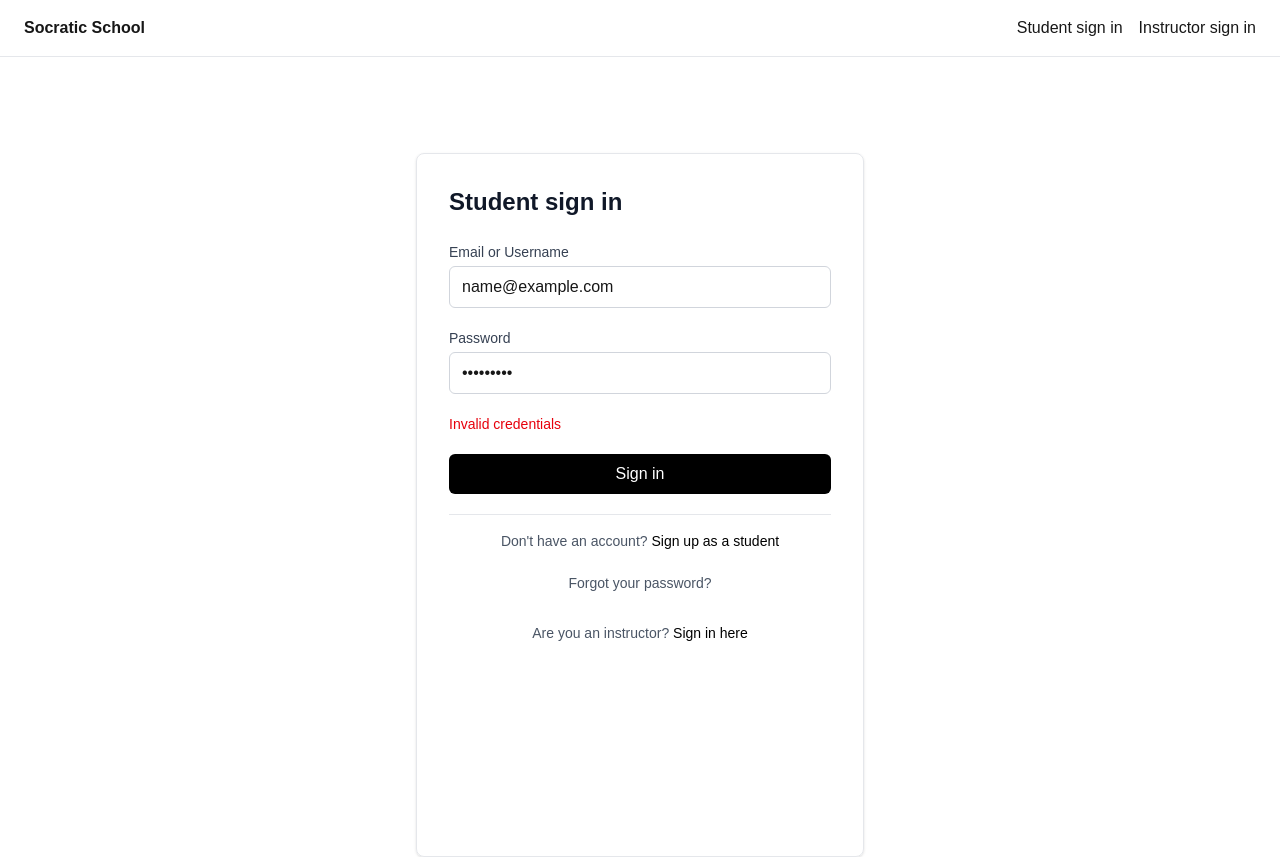
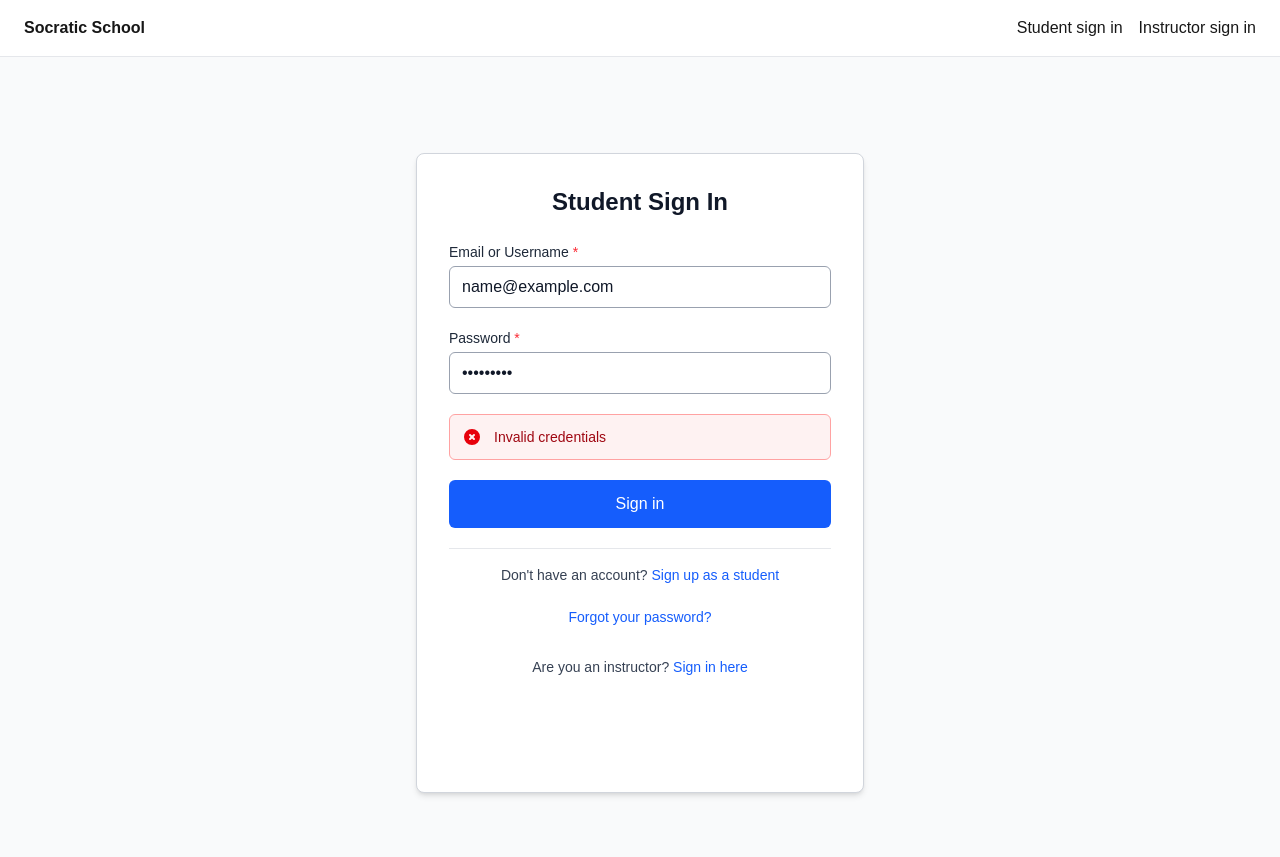
Before and after one commit to parlamas/socratic-school, a Next.js app: page /students/sign-in in a window 1280 px wide. Both pictures are taken after typing "name@example.com", "Sample123" into the empty fields and a click on the button "Sign in". Built offline with nearby package versions, Linux system fonts and the light colour scheme; no server answers; the database is empty.

Commit message:
20251231-1150

```diff
--- /dev/null
+++ b/src/app/api/auth/verify-email/route.ts
@@ -0,0 +1,54 @@
+// src/app/api/auth/verify-email/route.ts
+
+import { NextResponse } from "next/server";
+import { prisma } from "@/lib/prisma.server";
+
+export async function GET(req: Request) {
+  try {
+    const { searchParams } = new URL(req.url);
+    const token = searchParams.get("token");
+
+    if (!token) {
+      return NextResponse.json(
+        { error: "Missing verification token" },
+        { status: 400 }
+      );
+    }
+
+    // Find user with this token
+    const user = await prisma.user.findFirst({
+      where: {
+        verificationToken: token,
+        verificationTokenExpires: {
+          gt: new Date(), // Token hasn't expired
+        },
+      },
+    });
+
+    if (!user) {
+      return NextResponse.json(
+        { error: "Invalid or expired verification token" },
+        { status: 400 }
+      );
+    }
+
+    // Update user to mark email as verified
+    await prisma.user.update({
+      where: { id: user.id },
+      data: {
+        emailVerified: new Date(),
+        verificationToken: null,
+        verificationTokenExpires: null,
+      },
+    });
+
+    // Redirect to sign-in page with success message
+    return NextResponse.redirect(`${process.env.NEXTAUTH_URL}/students/sign-in?verified=true`);
+  } catch (err) {
+    console.error("Email verification error:", err);
+    return NextResponse.json(
+      { error: "Internal server error" },
+      { status: 500 }
+    );
+  }
+}
--- a/src/app/api/students/sign-up/route.ts
+++ b/src/app/api/students/sign-up/route.ts
@@ -84,6 +84,7 @@ export async function POST(req: Request) {
       },
     });
 
+    try {
       // 6️⃣ Generate verification token
       const token = crypto.randomBytes(32).toString("hex");
       const expires = new Date(Date.now() + 1000 * 60 * 60 * 24); // 24h
@@ -99,11 +100,32 @@ export async function POST(req: Request) {
       // 7️⃣ Send verification email
       await sendVerificationEmail(email, token);
 
-    return NextResponse.json({ success: true });
+      return NextResponse.json({
+        success: true,
+        message: "Account created! Please check your email to verify your account."
+      });
+
+    } catch (emailError) {
+      console.error("Email sending failed:", emailError);
+
+      // Still return success, but notify user to contact support
+      return NextResponse.json({
+        success: true,
+        message: "Account created, but we couldn't send the verification email. Please contact support or try signing in to resend verification.",
+        warning: "email_not_sent"
+      });
+    }
+
   } catch (err) {
-    console.error(err);
+    console.error("Sign-up error:", err);
     return NextResponse.json(
-      { error: "Internal server error" },
+      {
+        error: "Internal server error",
+        // Include more details in development
+        ...(process.env.NODE_ENV === "development" && {
+          details: err instanceof Error ? err.message : String(err)
+        })
+      },
       { status: 500 }
     );
   }
--- a/src/app/students/sign-in/page.tsx
+++ b/src/app/students/sign-in/page.tsx
@@ -2,21 +2,33 @@
 
 "use client";
 
-import { useState } from "react";
-import { useRouter } from "next/navigation";
+import { useState, useEffect } from "react";
+import { useRouter, useSearchParams } from "next/navigation";
 import Link from "next/link";
 
 export default function StudentSignInPage() {
   const router = useRouter();
+  const searchParams = useSearchParams();
+  const verified = searchParams.get("verified");
 
   const [email, setEmail] = useState("");
   const [password, setPassword] = useState("");
   const [error, setError] = useState<string | null>(null);
+  const [success, setSuccess] = useState<string | null>(null);
   const [loading, setLoading] = useState(false);
+
+  useEffect(() => {
+    if (verified === "true") {
+      setSuccess("🎉 Email verified successfully! You can now sign in.");
+      // Clear the URL parameter
+      router.replace("/students/sign-in");
+    }
+  }, [verified, router]);
 
   async function handleSubmit(e: React.FormEvent) {
     e.preventDefault();
     setError(null);
+    setSuccess(null);
     setLoading(true);
 
     const res = await fetch("/api/students/sign-in", {
@@ -37,60 +49,96 @@ export default function StudentSignInPage() {
   }
 
   return (
-    <main className="min-h-screen bg-white flex justify-center pt-24">
-      <div className="w-full max-w-md border border-gray-200 rounded-lg p-8 shadow-sm">
-        <h1 className="text-2xl font-semibold mb-6 text-gray-900">
-          Student sign in
+    <main className="min-h-screen bg-gray-50 flex justify-center pt-16 pb-16">
+      <div className="w-full max-w-md border border-gray-300 rounded-lg p-8 shadow-md bg-white mt-8">
+        <h1 className="text-2xl font-semibold mb-6 text-gray-900 text-center">
+          Student Sign In
         </h1>
+
+        {/* Success Message */}
+        {success && (
+          <div className="mb-6 p-4 bg-green-50 border border-green-300 rounded-lg">
+            <div className="flex items-center">
+              <div className="flex-shrink-0">
+                <svg className="h-5 w-5 text-green-600" fill="currentColor" viewBox="0 0 20 20">
+                  <path fillRule="evenodd" d="M10 18a8 8 0 100-16 8 8 0 000 16zm3.707-9.293a1 1 0 00-1.414-1.414L9 10.586 7.707 9.293a1 1 0 00-1.414 1.414l2 2a1 1 0 001.414 0l4-4z" clipRule="evenodd" />
+                </svg>
+              </div>
+              <div className="ml-3">
+                <p className="text-sm font-medium text-green-800">{success}</p>
+              </div>
+            </div>
+          </div>
+        )}
 
         <form onSubmit={handleSubmit} className="space-y-5">
           <div>
-            <label className="block text-sm font-medium text-gray-700 mb-1">
-              Email or Username
+            <label className="block text-sm font-medium text-gray-800 mb-1">
+              Email or Username <span className="text-red-500">*</span>
             </label>
             <input
               type="text"
               value={email}
               required
               onChange={(e) => setEmail(e.target.value)}
-              className="w-full rounded-md border border-gray-300 px-3 py-2 focus:outline-none focus:ring-2 focus:ring-black"
+              className="w-full rounded-md border border-gray-400 px-3 py-2 focus:outline-none focus:ring-2 focus:ring-blue-500 bg-white text-gray-900"
               placeholder="Enter your email or username"
             />
           </div>
 
           <div>
-            <label className="block text-sm font-medium text-gray-700 mb-1">
-              Password
+            <label className="block text-sm font-medium text-gray-800 mb-1">
+              Password <span className="text-red-500">*</span>
             </label>
             <input
               type="password"
               value={password}
               required
               onChange={(e) => setPassword(e.target.value)}
-              className="w-full rounded-md border border-gray-300 px-3 py-2 focus:outline-none focus:ring-2 focus:ring-black"
+              className="w-full rounded-md border border-gray-400 px-3 py-2 focus:outline-none focus:ring-2 focus:ring-blue-500 bg-white text-gray-900"
               placeholder="Enter your password"
             />
           </div>
 
+          {/* Error Message */}
           {error && (
-            <p className="text-sm text-red-600">{error}</p>
+            <div className="p-3 bg-red-50 border border-red-300 rounded-md">
+              <div className="flex items-center">
+                <div className="flex-shrink-0">
+                  <svg className="h-5 w-5 text-red-600" fill="currentColor" viewBox="0 0 20 20">
+                    <path fillRule="evenodd" d="M10 18a8 8 0 100-16 8 8 0 000 16zM8.707 7.293a1 1 0 00-1.414 1.414L8.586 10l-1.293 1.293a1 1 0 101.414 1.414L10 11.414l1.293 1.293a1 1 0 001.414-1.414L11.414 10l1.293-1.293a1 1 0 00-1.414-1.414L10 8.586 8.707 7.293z" clipRule="evenodd" />
+                  </svg>
+                </div>
+                <div className="ml-3">
+                  <p className="text-sm font-medium text-red-800">{error}</p>
+                </div>
+              </div>
+            </div>
           )}
 
           <button
             type="submit"
             disabled={loading}
-            className="w-full bg-black text-white py-2 rounded-md hover:bg-gray-900 disabled:opacity-50 transition-colors"
+            className="w-full bg-blue-600 text-white py-3 rounded-md hover:bg-blue-700 disabled:opacity-50 transition-colors font-medium"
           >
-            {loading ? "Signing in…" : "Sign in"}
+            {loading ? (
+              <span className="flex items-center justify-center">
+                <svg className="animate-spin -ml-1 mr-2 h-4 w-4 text-white" fill="none" viewBox="0 0 24 24">
+                  <circle className="opacity-25" cx="12" cy="12" r="10" stroke="currentColor" strokeWidth="4"></circle>
+                  <path className="opacity-75" fill="currentColor" d="M4 12a8 8 0 018-8V0C5.373 0 0 5.373 0 12h4zm2 5.291A7.962 7.962 0 014 12H0c0 3.042 1.135 5.824 3 7.938l3-2.647z"></path>
+                </svg>
+                Signing in...
+              </span>
+            ) : "Sign in"}
           </button>
 
           {/* Sign up link */}
           <div className="text-center pt-4 border-t border-gray-200">
-            <p className="text-gray-600 text-sm">
+            <p className="text-gray-700 text-sm">
               Don't have an account?{" "}
               <Link
                 href="/students/sign-up"
-                className="text-black font-medium hover:underline"
+                className="text-blue-600 font-medium hover:underline"
               >
                 Sign up as a student
               </Link>
@@ -101,7 +149,7 @@ export default function StudentSignInPage() {
           <div className="text-center">
             <Link
               href="/forgot-password"
-              className="text-sm text-gray-600 hover:text-black hover:underline"
+              className="text-sm text-blue-600 hover:text-blue-800 hover:underline font-medium"
             >
               Forgot your password?
             </Link>
@@ -109,11 +157,11 @@ export default function StudentSignInPage() {
 
           {/* Optional: Switch to instructor login */}
           <div className="text-center pt-2">
-            <p className="text-gray-600 text-sm">
+            <p className="text-gray-700 text-sm">
               Are you an instructor?{" "}
               <Link
                 href="/instructor/sign-in"
-                className="text-black font-medium hover:underline"
+                className="text-blue-600 font-medium hover:underline"
               >
                 Sign in here
               </Link>
```
Lines whose indentation alone changed are shown as unchanged.
